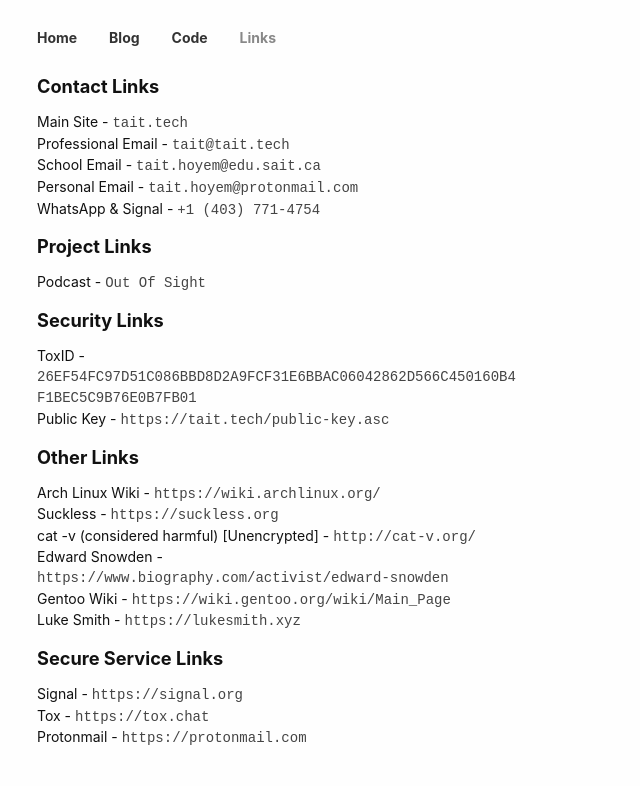
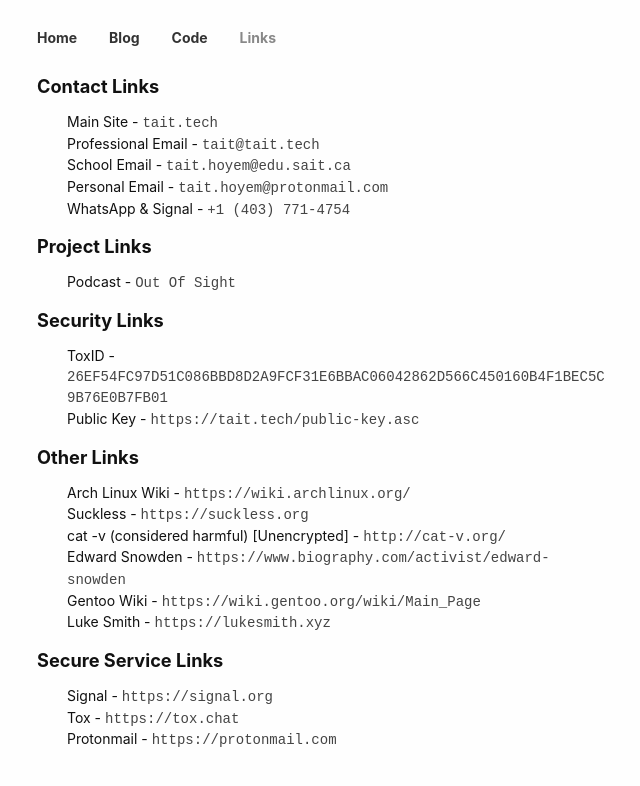
Before and after one commit to TTWNO/tait.tech, a Jekyll site: the page built from links/index.html, in a window 1280 px wide. Shown: the top 786 px of the page, without its empty margins (303-943 px from the left). Built offline with Jekyll 4.4.1, drawn with Linux system fonts in a browser that asks for light colours.

Commit message:
Fix spacing in .contact-info

```diff
--- a/_sass/main.scss
+++ b/_sass/main.scss
@@ -172,7 +172,8 @@
 }
 
 .contact-info {
-  width: 80%;
+  width: 90%;
+  margin: auto;
   word-wrap: break-word;
 }
 .contact-info p {
```
Also changed, not shown: 3 other files.
